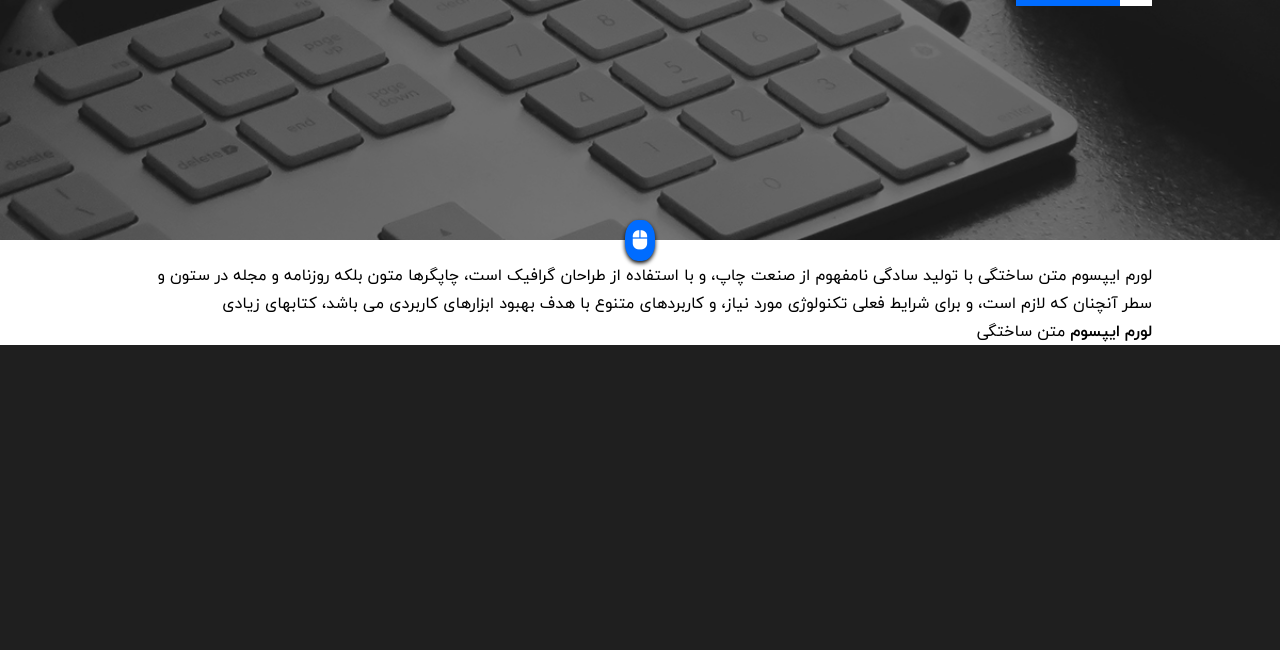
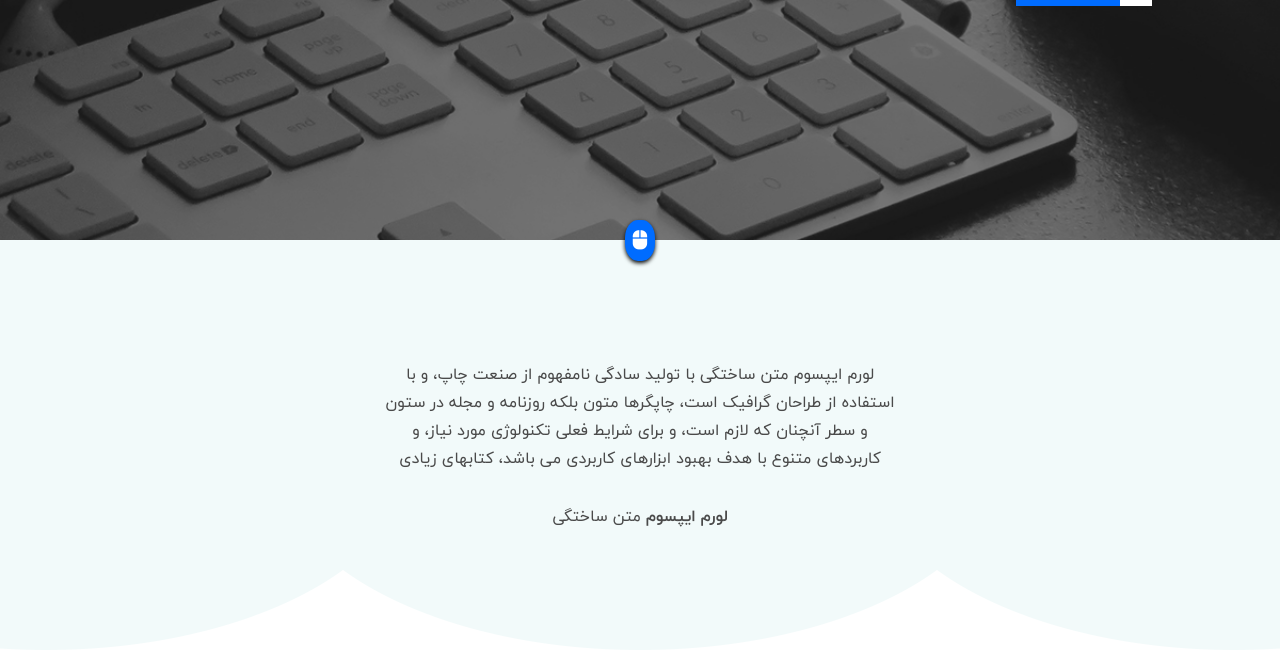
Before and after one commit to npject/ciw-projects, a PHP site: page / in a window 1280 px wide. Shown: the part 560-1210 px from the top of the page. Before the commit the page ends 905 px from the top, so only its background shows below. Run offline with PHP 8.4, Linux system fonts and the light colour scheme.

Commit message:
style: add cloud section styles (text, mouse icon, layout)

```diff
--- a/project-html/assets/css/style.css
+++ b/project-html/assets/css/style.css
@@ -127,6 +127,7 @@ header{
     padding: 10px;
     margin-left: 15px;
 }
+/* ====================== CLOUD ====================== */
 .main-mouse{
     float: right;
     width: 100%;
@@ -143,7 +144,29 @@ header{
     background-color: var(--color-blue);
     box-shadow: 0px 2px 4px 0px #000;
 }
-
+#cloud{
+    float: right;
+    background: url(../img/cloud.png) no-repeat top center;
+    width: 100%;
+    height: 410px;
+}
+.main-cloud{
+    width: 100%;
+    height: 410px;
+    display: flex;
+    flex-direction: column;
+    justify-content: center;
+    align-items: center;
+    position: absolute;
+}
+.main-cloud p{
+    width: 50%;
+    text-align: center;
+    color: var(--color-text);
+}
+.main-cloud p:nth-child(2){
+    margin-top: 30px;
+}
 
 
 
```
